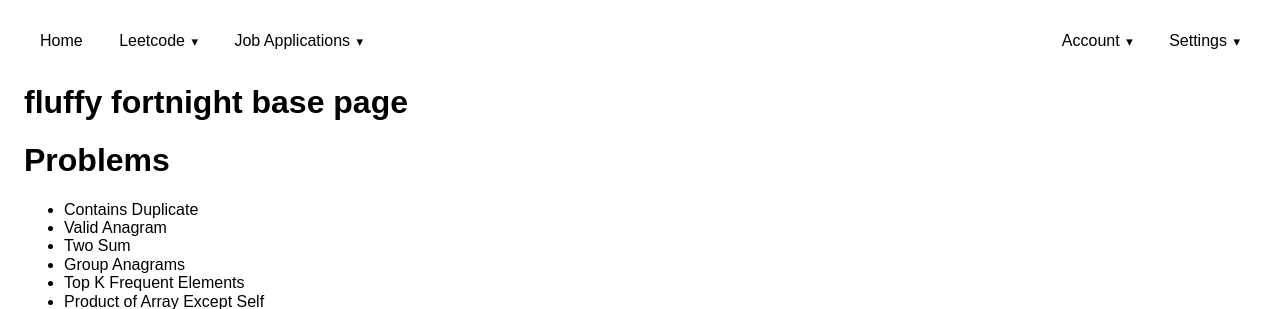
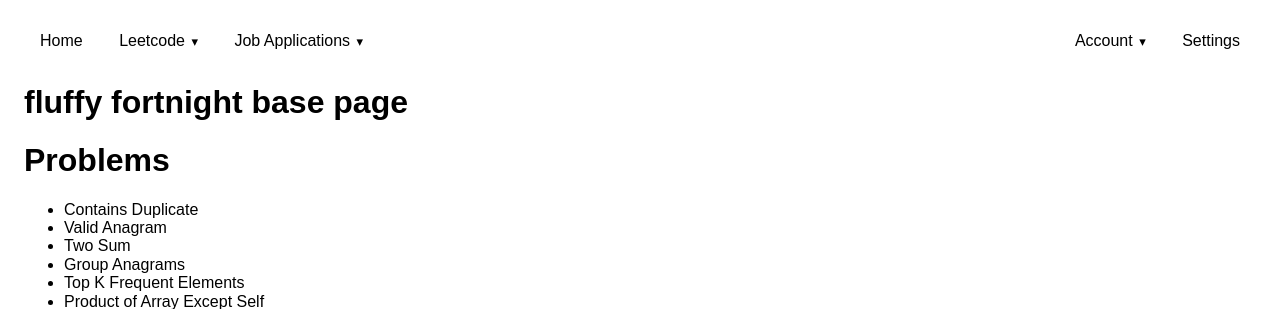
Before and after one commit to jwc20/fluffy-fortnight, a Flask app: page /problems/ in a window 1280 px wide. Shown: the top 309 px of the page. Run offline with Flask 3, Linux system fonts and the light colour scheme; data comes from the database, SQL or seed files in the repository; some libraries are stand-ins or nearby versions.

Commit message:
Edit menus for problems and settings

```diff
--- a/ff/templates/base.html
+++ b/ff/templates/base.html
@@ -29,8 +29,11 @@
           <a class="pure-menu-link" href="/">Home</a>
         </li>
         <li class="pure-menu-item pure-menu-has-children pure-menu-allow-hover">
-          <a class="pure-menu-link" href="problems" id="menuLink1">Leetcode</a>
+          <a class="pure-menu-link" href="/problems" id="menuLink1">Leetcode</a>
           <ul class="pure-menu-children">
+            <li class="pure-menu-item">
+              <a class="pure-menu-link" href="/problems">All</a>
+            </li>
             <li class="pure-menu-item">
               <a class="pure-menu-link" href="/problems/neetcode">Neetcode 150</a>
             </li>
@@ -90,20 +93,12 @@
           </ul>
           {% endif %}
         </li>
-        <li class="pure-menu-item pure-menu-has-children pure-menu-allow-hover">
-          <a class="pure-menu-link" href="#" id="menuLink3">Settings</a>
-          <ul class="pure-menu-children">
-            <li class="pure-menu-item">
-              <a class="pure-menu-link" href="#">Profile</a>
-            </li>
-            <li class="pure-menu-item">
-              <a class="pure-menu-link" href="#">Preferences</a>
-            </li>
-            <li class="pure-menu-item">
-              <a class="pure-menu-link" href="#">Notifications</a>
-            </li>
-          </ul>
+
+        <li class="pure-menu-item pure-menu-selected">
+          <a class="pure-menu-link" href="/settings">Settings</a>
         </li>
+
+
       </ul>
     </div>
 
```
